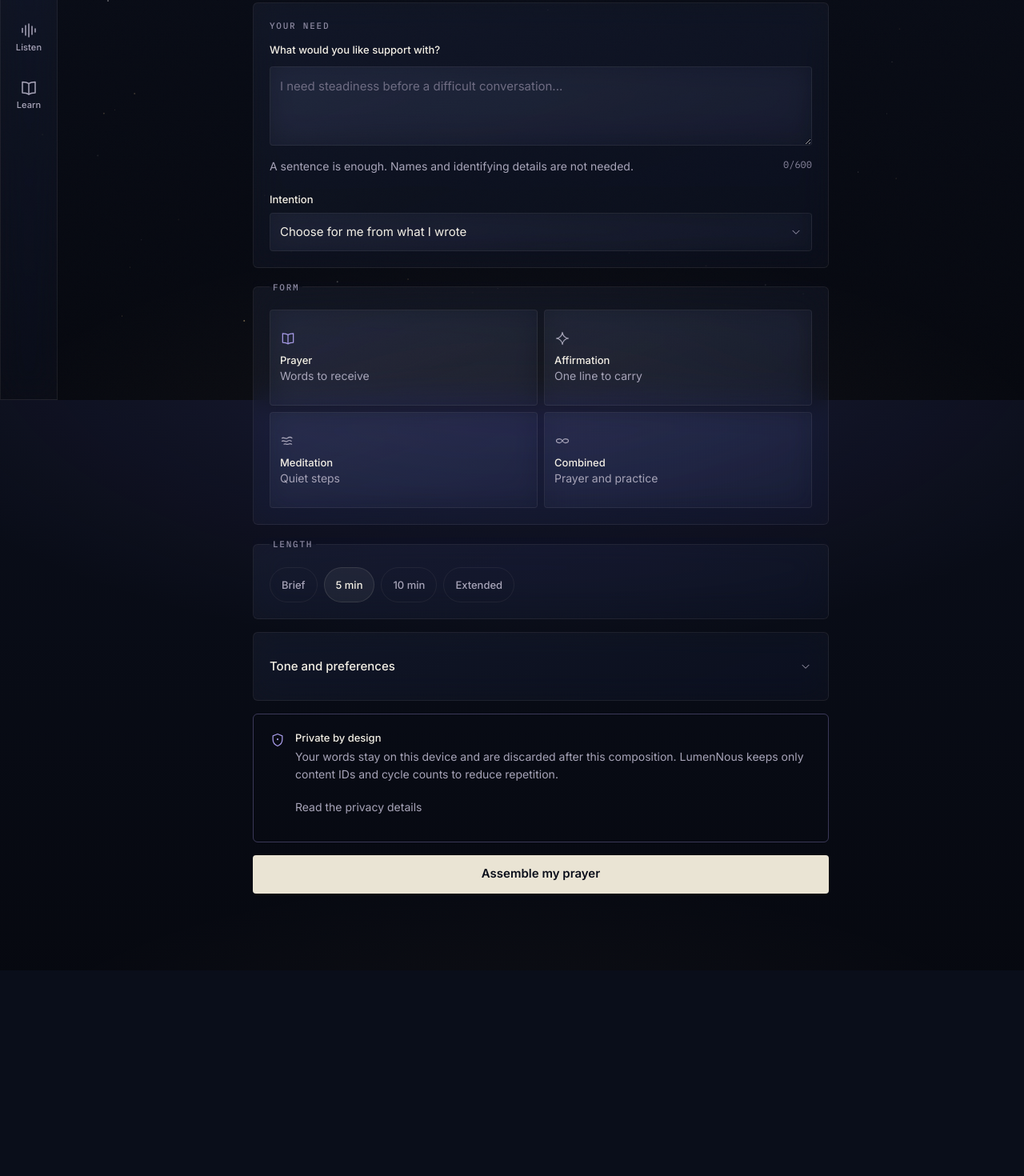
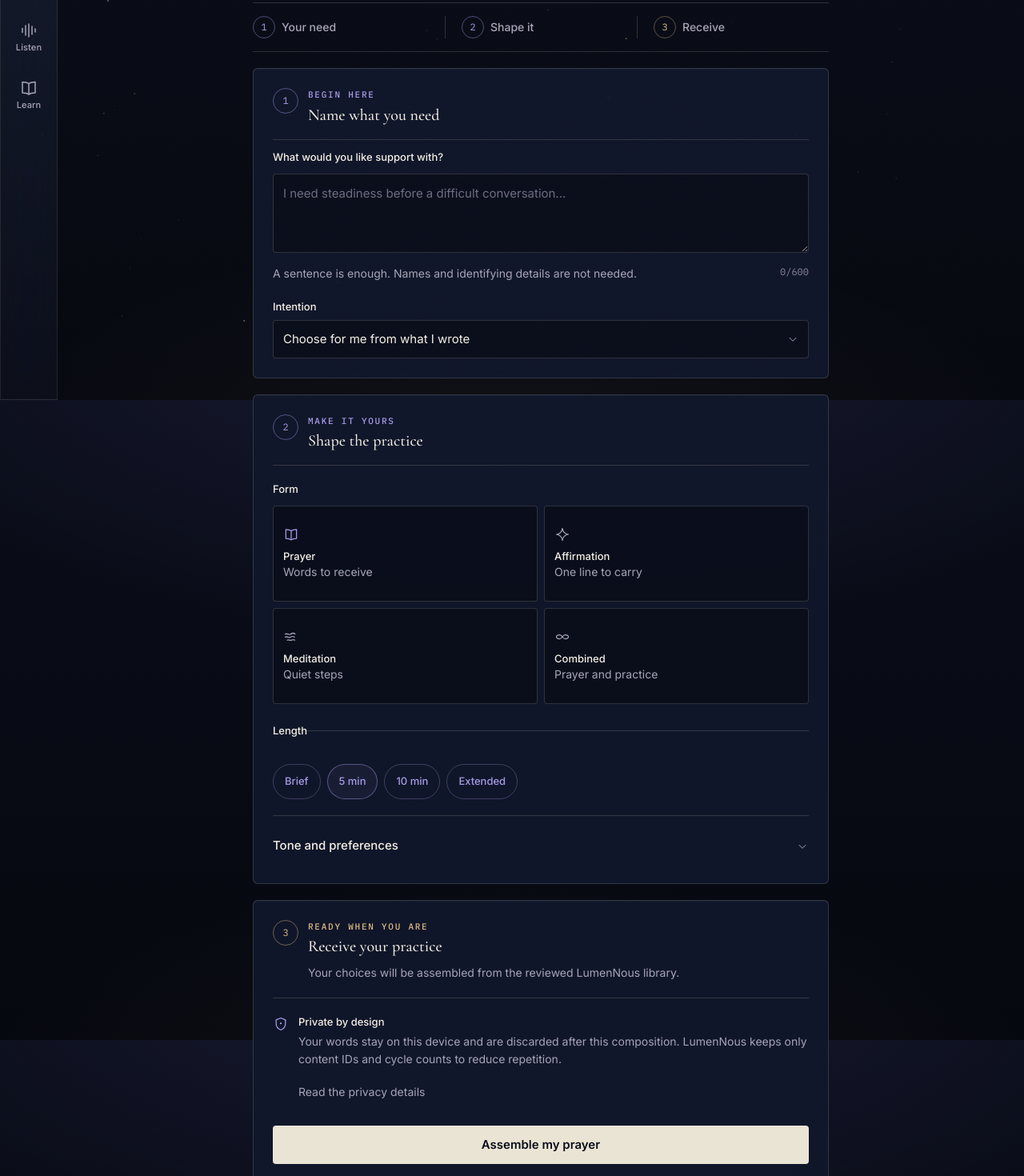
Before and after one commit to sensuslab/LumenNous, a Next.js app: page /create in a window 1280 px wide. Shown: the part 300-1770 px from the top of the page at 80% size. Before the commit the page ends 1513 px from the top, so only its background shows below. Built offline with nearby package versions, Linux system fonts and the light colour scheme.

Commit message:
Improve content hierarchy and create flow

```diff
--- a/src/app/globals.css
+++ b/src/app/globals.css
@@ -42,12 +42,14 @@
   --danger-quiet: #c98a8a;
 
   /* 2.5 — Lines & glass */
-  --line-subtle: rgba(230, 225, 211, 0.07);
-  --line: rgba(230, 225, 211, 0.12);
+  --line-subtle: rgba(230, 225, 211, 0.1);
+  --line: rgba(230, 225, 211, 0.17);
   --line-strong: rgba(217, 186, 133, 0.35);
-  --glass-bg: linear-gradient(160deg, rgba(148, 163, 216, 0.07), rgba(148, 163, 216, 0.03));
+  --glass-bg: linear-gradient(160deg, rgba(148, 163, 216, 0.1), rgba(148, 163, 216, 0.045));
   --glass-blur: blur(18px) saturate(140%);
-  --glass-bg-solid: #10162a;
+  --glass-bg-solid: #11182b;
+  --surface-bg: rgba(17, 24, 43, 0.94);
+  --surface-border: rgba(230, 225, 211, 0.16);
 
   /* 2.8 — Spacing (4px base) */
   --s-1: 0.25rem;
@@ -304,6 +306,20 @@ h1, h2, h3, h4 {
   -webkit-backdrop-filter: var(--glass-blur);
   border: 1px solid var(--line-subtle);
 }
+
+/* Major reading and task surfaces carry more visual weight than controls. */
+.content-surface {
+  background: var(--surface-bg);
+  border: 1px solid var(--surface-border);
+  box-shadow: inset 0 1px 0 rgba(244, 240, 230, 0.035);
+}
+.field-surface {
+  background: rgba(6, 8, 15, 0.48);
+  border: 1px solid var(--line);
+}
+.field-surface:hover {
+  border-color: rgba(230, 225, 211, 0.24);
+}
 @supports not ((backdrop-filter: blur(1px)) or (-webkit-backdrop-filter: blur(1px))) {
   .glass {
     background: rgba(16, 22, 42, 0.92);
--- a/src/components/create/CreateRequestForm.tsx
+++ b/src/components/create/CreateRequestForm.tsx
@@ -117,9 +117,30 @@ export function CreateRequestForm({
   }
 
   return (
-    <form onSubmit={handleSubmit} className="mt-8 space-y-4">
-      <section className="glass rounded-md p-5" aria-labelledby="create-need-heading">
-        <p id="create-need-heading" className="t-eyebrow text-ink-faint">Your need</p>
+    <form onSubmit={handleSubmit} className="mt-8 space-y-5" data-accent="violet">
+      <ol aria-label="Create flow" className="grid grid-cols-3 border-y border-line py-4">
+        {[
+          ["1", "Your need"],
+          ["2", "Shape it"],
+          ["3", "Receive"],
+        ].map(([number, label], index) => (
+          <li key={number} className={`flex min-w-0 items-center gap-2 ${index > 0 ? "border-l border-line pl-3 sm:pl-5" : ""}`}>
+            <span className={`t-meta flex h-7 w-7 shrink-0 items-center justify-center rounded-full border ${index === 2 ? "border-[rgba(217,186,133,0.4)] text-gold" : "border-[rgba(167,155,232,0.45)] text-violet"}`}>
+              {number}
+            </span>
+            <span className="truncate font-sans text-xs font-medium text-ink-muted sm:text-sm">{label}</span>
+          </li>
+        ))}
+      </ol>
+
+      <section className="content-surface rounded-md p-5 md:p-6" aria-labelledby="create-need-heading">
+        <header className="flex items-start gap-3 border-b border-line pb-4">
+          <span aria-hidden="true" className="t-meta flex h-8 w-8 shrink-0 items-center justify-center rounded-full border border-[rgba(167,155,232,0.45)] text-violet">1</span>
+          <div>
+            <p className="t-eyebrow text-violet">Begin here</p>
+            <h2 id="create-need-heading" className="t-h3 mt-1 text-ink-strong">Name what you need</h2>
+          </div>
+        </header>
         <label htmlFor="create-need" className="t-label mt-3 block font-sans text-ink-strong">
           What would you like support with?
         </label>
@@ -130,7 +151,7 @@ export function CreateRequestForm({
           value={need}
           onChange={(event) => setNeed(event.target.value)}
           placeholder="I need steadiness before a difficult conversation..."
-          className="glass mt-3 w-full resize-y rounded-sm p-3 font-sans text-[0.9375rem] text-ink placeholder:text-ink-ghost focus-visible:outline-none"
+          className="field-surface mt-3 w-full resize-y rounded-sm p-3 font-sans text-[0.9375rem] text-ink placeholder:text-ink-ghost focus-visible:outline-none"
         />
         <div className="mt-2 flex items-start justify-between gap-4">
           <p className="t-body-sm text-ink-faint">A sentence is enough. Names and identifying details are not needed.</p>
@@ -145,7 +166,7 @@ export function CreateRequestForm({
             id="create-category"
             value={categoryId}
             onChange={(event) => setCategoryId(event.target.value)}
-            className="glass min-h-12 w-full appearance-none rounded-sm px-3 pr-11 font-sans text-[0.9375rem] text-ink-strong focus-visible:outline-none"
+            className="field-surface min-h-12 w-full appearance-none rounded-sm px-3 pr-11 font-sans text-[0.9375rem] text-ink-strong focus-visible:outline-none"
           >
             <option value="not-sure">Choose for me from what I wrote</option>
             {categories.map((category) => (
@@ -156,8 +177,17 @@ export function CreateRequestForm({
         </div>
       </section>
 
-      <fieldset className="glass rounded-md p-5">
-        <legend className="t-eyebrow px-1 text-ink-faint">Form</legend>
+      <section className="content-surface rounded-md p-5 md:p-6" aria-labelledby="shape-practice-heading">
+        <header className="flex items-start gap-3 border-b border-line pb-4">
+          <span aria-hidden="true" className="t-meta flex h-8 w-8 shrink-0 items-center justify-center rounded-full border border-[rgba(167,155,232,0.45)] text-violet">2</span>
+          <div>
+            <p className="t-eyebrow text-violet">Make it yours</p>
+            <h2 id="shape-practice-heading" className="t-h3 mt-1 text-ink-strong">Shape the practice</h2>
+          </div>
+        </header>
+
+        <fieldset className="mt-5">
+          <legend className="t-label mb-3 font-sans text-ink-strong">Form</legend>
           <div role="radiogroup" aria-label="Choose a form" className="grid grid-cols-2 gap-2">
             {OUTPUT_TYPES.map((option) => (
               <button
@@ -166,18 +196,18 @@ export function CreateRequestForm({
                 role="radio"
                 aria-checked={outputType === option.id}
                 onClick={() => setOutputType(option.id)}
-              className={`glass h-[120px] rounded-sm p-3 text-left transition-colors duration-200 ease-std ${outputType === option.id ? "border-[rgba(167,155,232,0.48)] bg-[rgba(167,155,232,0.08)]" : ""}`}
+                className={`field-surface h-[120px] rounded-sm p-3 text-left transition-[border-color,background-color] duration-200 ease-std ${outputType === option.id ? "border-[rgba(167,155,232,0.62)] bg-[rgba(167,155,232,0.12)]" : ""}`}
               >
                 <Icon name={option.icon} className={`h-5 w-5 ${outputType === option.id ? "text-violet" : "text-ink-muted"}`} aria-hidden="true" />
                 <span className="t-label mt-2 block font-sans text-ink-strong">{option.label}</span>
-              <span className="t-body-sm block text-ink-faint">{option.hint}</span>
+                <span className="t-body-sm block text-ink-muted">{option.hint}</span>
               </button>
             ))}
           </div>
         </fieldset>
 
-      <fieldset className="glass rounded-md p-5">
-        <legend className="t-eyebrow px-1 text-ink-faint">Length</legend>
+        <fieldset className="mt-6 border-t border-line pt-5">
+          <legend className="t-label mb-3 font-sans text-ink-strong">Length</legend>
           <div role="radiogroup" aria-label="Choose a length" className="flex flex-wrap gap-2">
             {DURATIONS.map((option) => (
               <button
@@ -188,28 +218,28 @@ export function CreateRequestForm({
                 onClick={() => setDuration(option.id)}
                 className="inline-flex min-h-11 items-center rounded-pill focus-visible:outline-none"
               >
-              <Chip kind="filter" tone="neutral" selected={duration === option.id}>{option.label}</Chip>
+                <Chip kind="filter" tone="violet" selected={duration === option.id}>{option.label}</Chip>
               </button>
             ))}
           </div>
         </fieldset>
 
-      <details className="glass rounded-md p-5">
+        <details className="mt-5 border-t border-line pt-4">
           <summary className="flex min-h-11 cursor-pointer list-none items-center justify-between font-sans text-[0.9375rem] font-medium text-ink-strong">
             Tone and preferences
             <Icon name="chevron-down" className="h-4 w-4 text-ink-muted" aria-hidden="true" />
           </summary>
-        <div className="mt-4 space-y-5 border-t border-line-subtle pt-4">
+          <div className="mt-4 space-y-5 border-t border-line pt-4">
           <div className="grid grid-cols-1 gap-4 sm:grid-cols-2">
             <label className="t-label font-sans text-ink-strong">
               Tone
-              <select value={tone} onChange={(event) => setTone(event.target.value as EngineRequest["tone"])} className="glass mt-2 min-h-12 w-full rounded-sm px-3 font-sans text-[0.9375rem] text-ink focus-visible:outline-none">
+              <select value={tone} onChange={(event) => setTone(event.target.value as EngineRequest["tone"])} className="field-surface mt-2 min-h-12 w-full rounded-sm px-3 font-sans text-[0.9375rem] text-ink focus-visible:outline-none">
                 {TONES.map((option) => <option key={option.id} value={option.id}>{option.label}</option>)}
               </select>
             </label>
             <label className="t-label font-sans text-ink-strong">
               Sacred language
-              <select value={languagePreference} onChange={(event) => setLanguagePreference(event.target.value as EngineRequest["languagePreference"])} className="glass mt-2 min-h-12 w-full rounded-sm px-3 font-sans text-[0.9375rem] text-ink focus-visible:outline-none">
+              <select value={languagePreference} onChange={(event) => setLanguagePreference(event.target.value as EngineRequest["languagePreference"])} className="field-surface mt-2 min-h-12 w-full rounded-sm px-3 font-sans text-[0.9375rem] text-ink focus-visible:outline-none">
                 {LANGUAGES.map((option) => <option key={option.id} value={option.id}>{option.label}</option>)}
               </select>
             </label>
@@ -234,12 +264,23 @@ export function CreateRequestForm({
 
           <label htmlFor="create-avoidances" className="t-label block font-sans text-ink-strong">
             Other words or themes
-            <input id="create-avoidances" type="text" maxLength={200} value={customAvoidances} onChange={(event) => setCustomAvoidances(event.target.value)} placeholder="Separated by commas" className="glass mt-2 min-h-12 w-full rounded-sm px-3 font-sans text-[0.9375rem] text-ink placeholder:text-ink-ghost focus-visible:outline-none" />
+            <input id="create-avoidances" type="text" maxLength={200} value={customAvoidances} onChange={(event) => setCustomAvoidances(event.target.value)} placeholder="Separated by commas" className="field-surface mt-2 min-h-12 w-full rounded-sm px-3 font-sans text-[0.9375rem] text-ink placeholder:text-ink-ghost focus-visible:outline-none" />
           </label>
           </div>
         </details>
+      </section>
 
-      <aside className="rounded-md border border-[rgba(167,155,232,0.32)] p-5">
+      <section className="content-surface rounded-md border-[rgba(217,186,133,0.28)] p-5 md:p-6" aria-labelledby="receive-practice-heading">
+        <header className="flex items-start gap-3">
+          <span aria-hidden="true" className="t-meta flex h-8 w-8 shrink-0 items-center justify-center rounded-full border border-[rgba(217,186,133,0.45)] text-gold">3</span>
+          <div>
+            <p className="t-eyebrow text-gold">Ready when you are</p>
+            <h2 id="receive-practice-heading" className="t-h3 mt-1 text-ink-strong">Receive your practice</h2>
+            <p className="t-body-sm mt-2 text-ink-muted">Your choices will be assembled from the reviewed LumenNous library.</p>
+          </div>
+        </header>
+
+        <aside className="mt-5 border-t border-line pt-5">
           <div className="flex items-start gap-3">
             <Icon name="shield-quiet" className="mt-0.5 h-5 w-5 shrink-0 text-violet" aria-hidden="true" />
             <div>
@@ -252,10 +293,11 @@ export function CreateRequestForm({
           </div>
         </aside>
 
-      <button type="submit" className="inline-flex min-h-12 w-full items-center justify-center rounded-sm bg-pearl-fill px-6 font-sans text-[0.9375rem] font-semibold text-bg-1 transition-[transform,background-color] duration-200 ease-std hover:bg-pearl-fill-hover active:scale-[0.98]">
+        <button type="submit" className="mt-5 inline-flex min-h-12 w-full items-center justify-center rounded-sm bg-pearl-fill px-6 font-sans text-[0.9375rem] font-semibold text-bg-1 transition-[transform,background-color] duration-200 ease-std hover:bg-pearl-fill-hover active:scale-[0.98]">
           Assemble my {outputType === "combined-practice" ? "practice" : outputType}
         </button>
-      {error ? <p role="alert" className="t-body-sm text-warn">{error}</p> : null}
+        {error ? <p role="alert" className="t-body-sm mt-3 text-warn">{error}</p> : null}
+      </section>
     </form>
   );
 }
--- a/src/components/ui/GlassCard.tsx
+++ b/src/components/ui/GlassCard.tsx
@@ -31,7 +31,7 @@ export function GlassCard({
   ariaLabelledby,
 }: GlassCardProps): JSX.Element {
   const classes = [
-    "glass",
+    "glass content-surface",
     hero ? "rounded-lg p-6 md:p-8" : "rounded-md p-5 md:p-6",
     interactive
       ? [
```
Also changed, not shown: src/components/create/CreateClient.tsx (+12 -2 lines), src/components/create/EngineResultCard.tsx (+37 -23 lines). Lines whose indentation alone changed are shown as unchanged.
